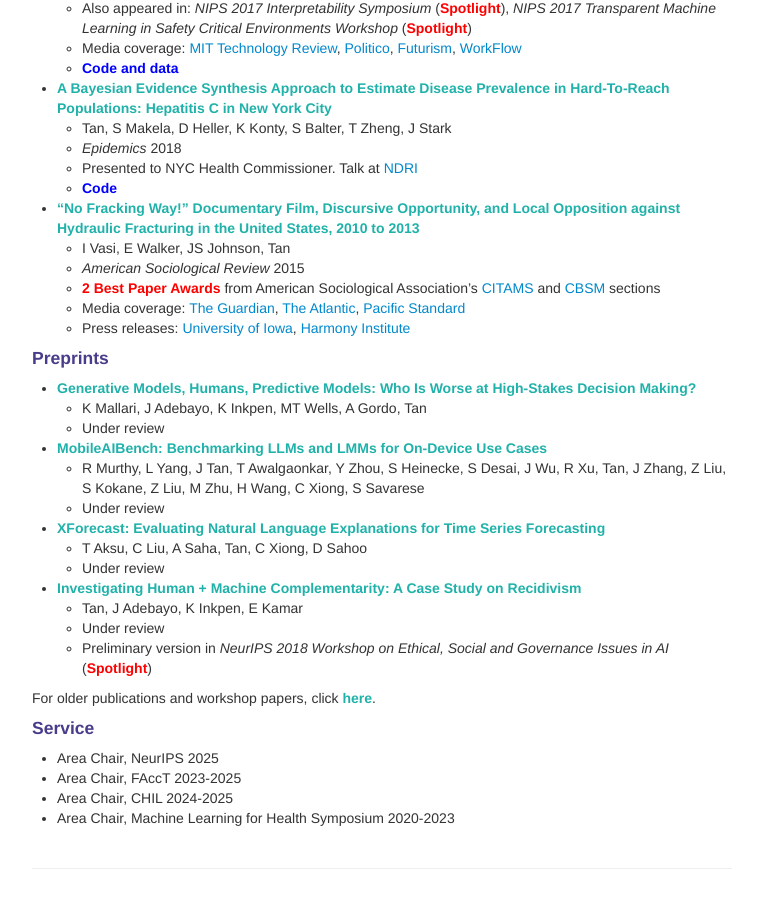
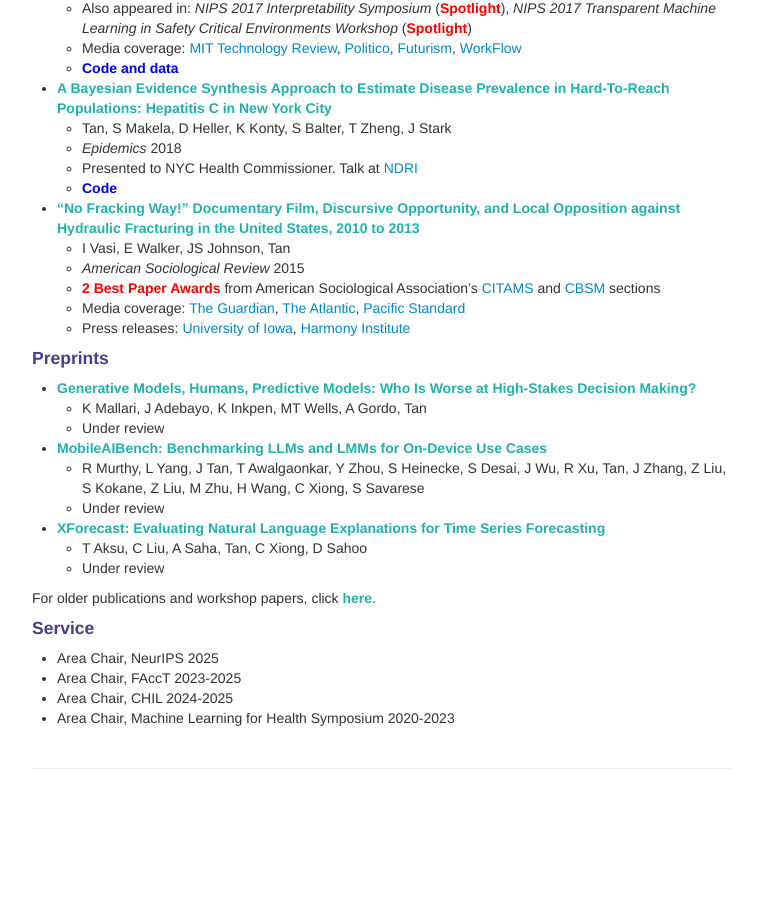
Before and after one commit to shftan/shftan.github.io, a Jekyll site: the page built from index.md, in a window 1280 px wide and 900 px high, scrolled down 1814 px. Shown: the whole window, without its empty margins (258-1021 px from the left). Built offline with Jekyll 4.4.1, drawn with Linux system fonts in a browser that asks for light colours; after the commit the page ends 2614 px from its top, so only the background shows below that.

Commit message:
Update index.md

```diff
--- a/index.md
+++ b/index.md
@@ -115,10 +115,6 @@ For other news, click <a class="paper" href="oldernews.html">here</a>.
 - <a class="paper" href="https://arxiv.org/abs/2410.14180">XForecast: Evaluating Natural Language Explanations for Time Series Forecasting</a>
    - T Aksu, C Liu, A Saha, Tan, C Xiong, D Sahoo
    - Under review
-- <a class="paper" href="papers/turkercompas.pdf">Investigating Human + Machine Complementarity: A Case Study on Recidivism</a>
-   - Tan, J Adebayo, K Inkpen, E Kamar
-   - Under review
-   - Preliminary version in _NeurIPS 2018 Workshop on Ethical, Social and Governance Issues in AI_ (<span class="highlight">Spotlight</span>)
 
 For older publications and workshop papers, click <a class="paper" href="olderpublications.html">here</a>.
 
```
